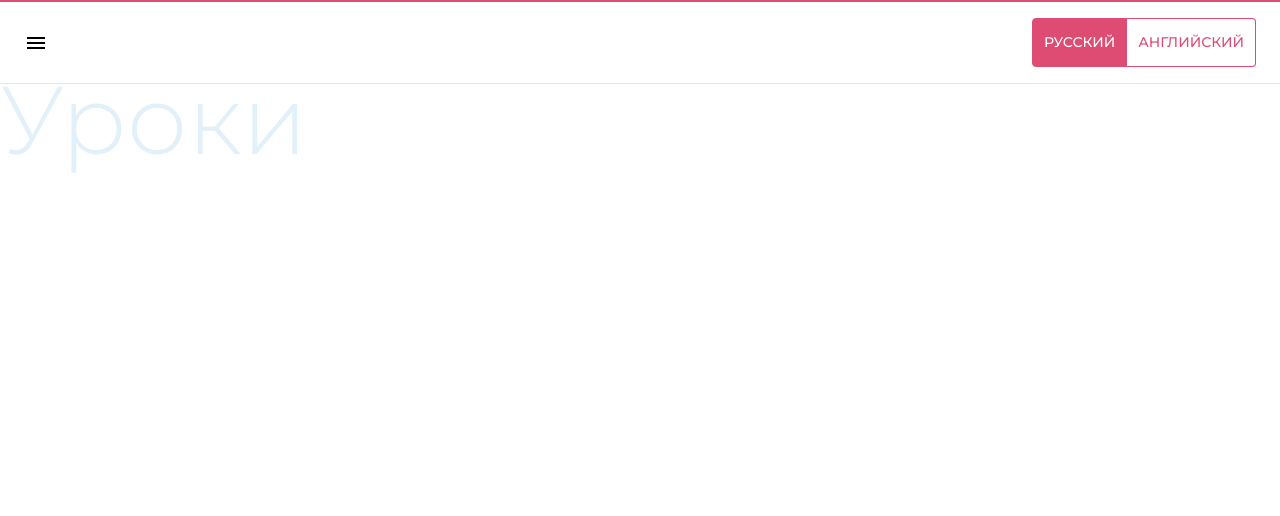
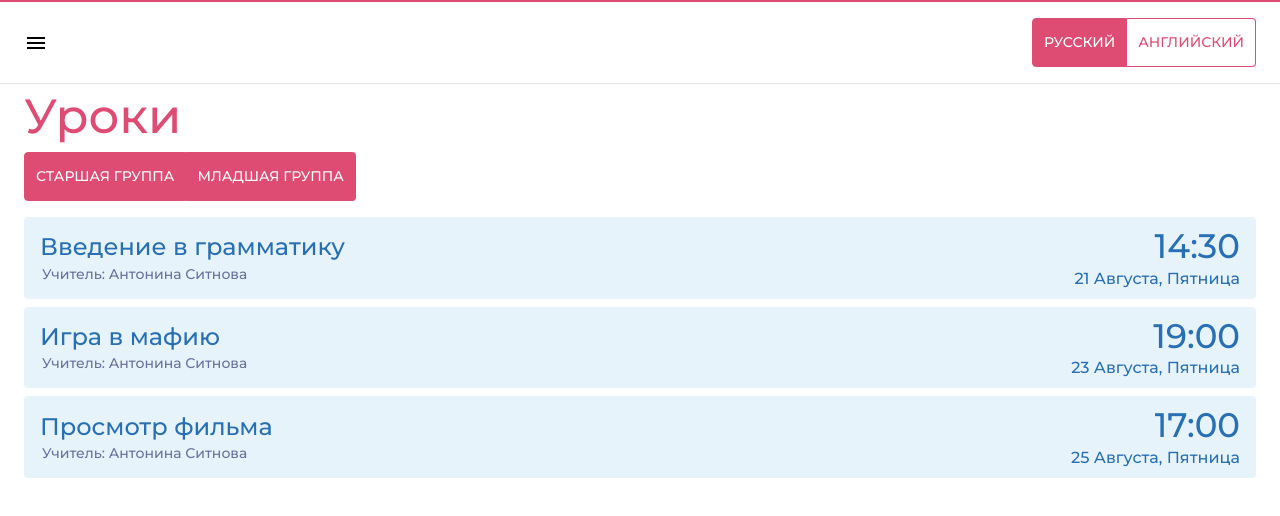
Before and after one commit to stnoov/okie-dokie, a React app: page /lessons in a window 1280 px wide. Built offline with nearby package versions, Linux system fonts and the light colour scheme.

Commit message:
set logic for groups, add lessons template data

```diff
--- a/src/App.js
+++ b/src/App.js
@@ -64,8 +64,10 @@ const AuthenticatedApp = ({ user, setUser, locale, setLocale }) => {
     padding: theme.spacing(8, 0),
     minHeight: "calc(100vh - 80px)",
     backgroundColor: theme.palette.common.white,
-    width: open ? "calc(100% - 240px)" : "100%",
-    marginLeft: open ? "240px" : "0px",
+    [theme.breakpoints.up("lg")]: {
+      width: open ? "calc(100% - 240px)" : "100%",
+      marginLeft: open ? "240px" : "0px",
+    },
   }));
   return (
     <>
--- a/src/components/topBar/TopBar.js
+++ b/src/components/topBar/TopBar.js
@@ -1,23 +1,11 @@
 import React from "react";
 import clsx from "clsx";
 import { makeStyles } from "@material-ui/core/styles";
-import {
-  CssBaseline,
-  AppBar,
-  Toolbar,
-  IconButton,
-  Grid,
-  Select,
-  MenuItem,
-  FormControl,
-  InputLabel,
-} from "@material-ui/core";
+import { AppBar, Toolbar, IconButton, Grid } from "@material-ui/core";
 import ToggleButton from "@material-ui/lab/ToggleButton";
 import ToggleButtonGroup from "@material-ui/lab/ToggleButtonGroup";
 import { Menu } from "@material-ui/icons";
-import { deepOrange } from "@material-ui/core/colors";
 import { useIntl } from "react-intl";
-const drawerWidth = 240;
 
 const useStyles = makeStyles((theme) => ({
   root: {
@@ -56,6 +44,9 @@ const useStyles = makeStyles((theme) => ({
     "&.Mui-selected": {
       backgroundColor: theme.palette.secondary.main,
       color: theme.palette.common.white,
+      "&:hover": {
+        backgroundColor: theme.palette.secondary.main,
+      },
     },
   },
 }));
--- a/src/lang/en.js
+++ b/src/lang/en.js
@@ -5,4 +5,6 @@ export const messagesInEnglish = {
   "routes.lessons": "Lessons",
   "routes.dashboard": "Dashboard",
   "fields.language": "Language",
+  "fields.senior_group": "Senior group",
+  "fields.junior_group": "Junior group",
 };
--- a/src/lang/ru.js
+++ b/src/lang/ru.js
@@ -5,4 +5,6 @@ export const messagesInRussian = {
   "routes.lessons": "Уроки",
   "routes.dashboard": "Главная",
   "fields.language": "Язык",
+  "fields.senior_group": "Старшая группа",
+  "fields.junior_group": "Младшая группа",
 };
--- /dev/null
+++ b/src/templateData/lessonData.js
@@ -0,0 +1,26 @@
+export const lessonData = [
+  {
+    id: 1,
+    title: "Введение в грамматику",
+    group: "junior_group",
+    teacher: "Антонина Ситнова",
+    date: "21 Августа, Пятница",
+    time: "14:30",
+  },
+  {
+    id: 2,
+    title: "Игра в мафию",
+    group: "senior_group",
+    teacher: "Антонина Ситнова",
+    date: "23 Августа, Пятница",
+    time: "19:00",
+  },
+  {
+    id: 3,
+    title: "Просмотр фильма",
+    group: "junior_group",
+    teacher: "Антонина Ситнова",
+    date: "25 Августа, Пятница",
+    time: "17:00",
+  },
+];
--- a/src/views/lessons/Lessons.js
+++ b/src/views/lessons/Lessons.js
@@ -1,29 +1,152 @@
 import React from "react";
-import { Grid, Typography, makeStyles } from "@material-ui/core";
+import {
+  Grid,
+  Typography,
+  makeStyles,
+  List,
+  ListItem,
+  ListItemText,
+  withWidth,
+  isWidthDown,
+} from "@material-ui/core";
 import { useIntl } from "react-intl";
+import ToggleButton from "@material-ui/lab/ToggleButton";
+import ToggleButtonGroup from "@material-ui/lab/ToggleButtonGroup";
+import { lessonData } from "../../templateData/lessonData";
 
 const useStyles = makeStyles((theme) => ({
-  link: {
-    margin: theme.spacing(1, 1.5),
+  rootContainer: {
+    padding: theme.spacing(3),
+  },
+  chooseGroupGrid: {
+    margin: theme.spacing(1, 0),
+  },
+  styledListItem: {
+    border: "none",
+    borderRadius: 4,
+    backgroundColor: theme.palette.primary.light,
+    color: theme.palette.primary.dark,
+    minHeight: 80,
+    marginBottom: theme.spacing(1),
+    cursor: "pointer",
+  },
+  styledToggleButton: {
+    border: `1px solid ${theme.palette.secondary.main}`,
+    color: theme.palette.secondary.main,
+    "&.Mui-selected": {
+      backgroundColor: theme.palette.secondary.main,
+      color: theme.palette.common.white,
+      "&:hover": {
+        backgroundColor: theme.palette.secondary.main,
+      },
+    },
+  },
+  teacherSubtitle: {
+    color: "#6A6F9E",
+    paddingLeft: 2,
   },
 }));
 
-export default function Lessons() {
+function Lessons({ width }) {
   const classes = useStyles();
   const intl = useIntl();
+  const [groups, setGroups] = React.useState(() => [
+    "senior_group",
+    "junior_group",
+  ]);
+  const [lessons, setLessons] = React.useState(lessonData);
+  const handleChangeGroups = (event, newFormats) => {
+    setGroups(newFormats);
+    console.log("groups:", newFormats);
+    const newLessons = lessonData.filter((el) => {
+      if (newFormats.indexOf(el.group) > -1) {
+        console.log(el);
+        return el;
+      }
+    });
+    setLessons(newLessons);
+  };
   return (
-    <React.Fragment>
-      <Grid container>
+    <>
+      <Grid container className={classes.rootContainer}>
         <Grid item xs={12}>
-          <Typography variant="h1" color="primary">
+          <Typography variant="h3" color="secondary">
             {intl.formatMessage({
               id: "routes.lessons",
               defaultMessage: "Lessons",
             })}
           </Typography>
         </Grid>
-        <Grid item></Grid>
+        <Grid item xs={12} className={classes.chooseGroupGrid}>
+          <ToggleButtonGroup value={groups} onChange={handleChangeGroups}>
+            <ToggleButton
+              value="senior_group"
+              className={classes.styledToggleButton}
+            >
+              {intl.formatMessage({
+                id: "fields.senior_group",
+                defaultMessage: "Senior group",
+              })}
+            </ToggleButton>
+            <ToggleButton
+              className={classes.styledToggleButton}
+              value="junior_group"
+            >
+              {intl.formatMessage({
+                id: "fields.junior_group",
+                defaultMessage: "Junior group",
+              })}
+            </ToggleButton>
+          </ToggleButtonGroup>
+        </Grid>
+        <Grid item xs={12}>
+          <List>
+            {lessons.map((lesson) => {
+              return (
+                <ListItem className={classes.styledListItem}>
+                  <Grid container justify="space-between" alignItems="center">
+                    <Grid item>
+                      <Grid container justify="flex-start">
+                        <Grid item xs={12}>
+                          <Typography variant="h5">{lesson.title}</Typography>
+                        </Grid>
+                        <Grid item>
+                          <Typography
+                            variant="body2"
+                            className={classes.teacherSubtitle}
+                          >
+                            Учитель: {lesson.teacher}
+                          </Typography>
+                        </Grid>
+                      </Grid>
+                    </Grid>
+                    <Grid item>
+                      <Grid container justify="center" direction="column">
+                        <Grid item>
+                          <Grid
+                            container
+                            justify={
+                              isWidthDown("sm", width)
+                                ? "flex-start"
+                                : "flex-end"
+                            }
+                          >
+                            <Typography variant="h4">{lesson.time}</Typography>
+                          </Grid>
+                        </Grid>
+                        <Grid item>
+                          <Typography variant="body1">{lesson.date}</Typography>
+                        </Grid>
+                      </Grid>
+                    </Grid>
+                  </Grid>
+                </ListItem>
+              );
+            })}
+          </List>
+        </Grid>
       </Grid>
-    </React.Fragment>
+    </>
   );
 }
+export default withWidth()(Lessons);
```
